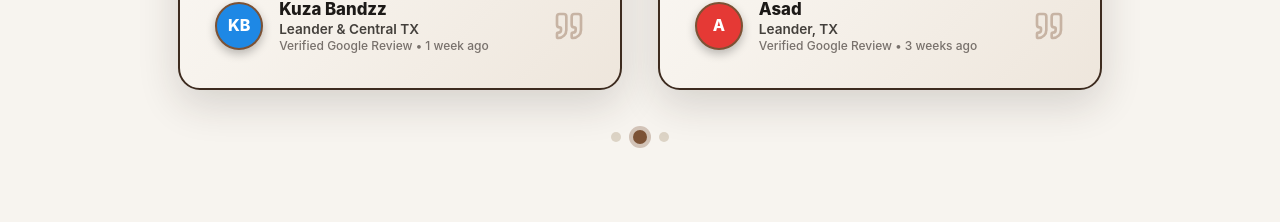
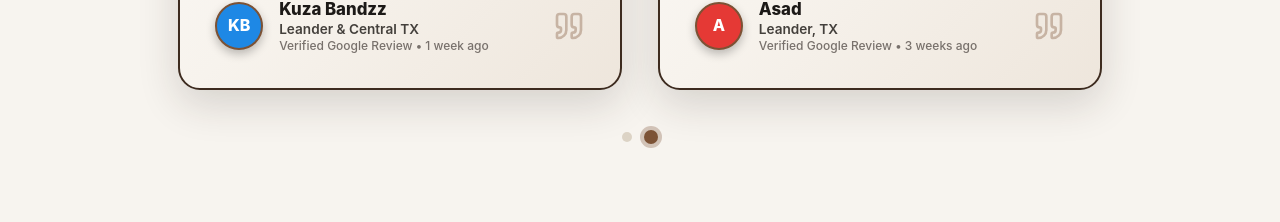
Before and after one commit to asadrzvi/SolidStateConstruction, a React (Vite) app: page / in a window 1280 px wide. Shown: the part 7599-7821 px from the top of the page. Built offline with nearby package versions, Linux system fonts and the light colour scheme.

Commit message:
Remove demo reviews (Sarah M. & James R.) so Testimonials feature 100% authentic Google customer reviews (Haider, Abbas Hussain, Kuza Bandzz, Asad)

```diff
--- a/src/components/Testimonials.jsx
+++ b/src/components/Testimonials.jsx
@@ -43,26 +43,6 @@ const googleReviewsData = [
     rating: 5,
     avatarColor: "#e53935",
     initials: "A"
-  },
-  {
-    name: "Sarah M.",
-    location: "Leander, TX",
-    date: "Verified Google Review • 2 weeks ago",
-    service: "Emergency Water Remediation & Drywall",
-    text: "Shaan's team saved our home when our water heater ruptured in the middle of the night. They arrived in under 40 minutes, extracted all standing water, and handled the full restoration beautifully.",
-    rating: 5,
-    avatarColor: "#8e24aa",
-    initials: "SM"
-  },
-  {
-    name: "James R.",
-    location: "Crystal Falls, Leander, TX",
-    date: "Verified Google Review • 1 month ago",
-    service: "Commercial Concrete & Driveway Formwork",
-    text: "We hired Solid State Construction for a custom curved driveway and heavy-duty slab expansion. Excellent coordination, highly reinforced rebar layout, and mirror-smooth finishing.",
-    rating: 5,
-    avatarColor: "#fb8c00",
-    initials: "JR"
   }
 ];
 
```
